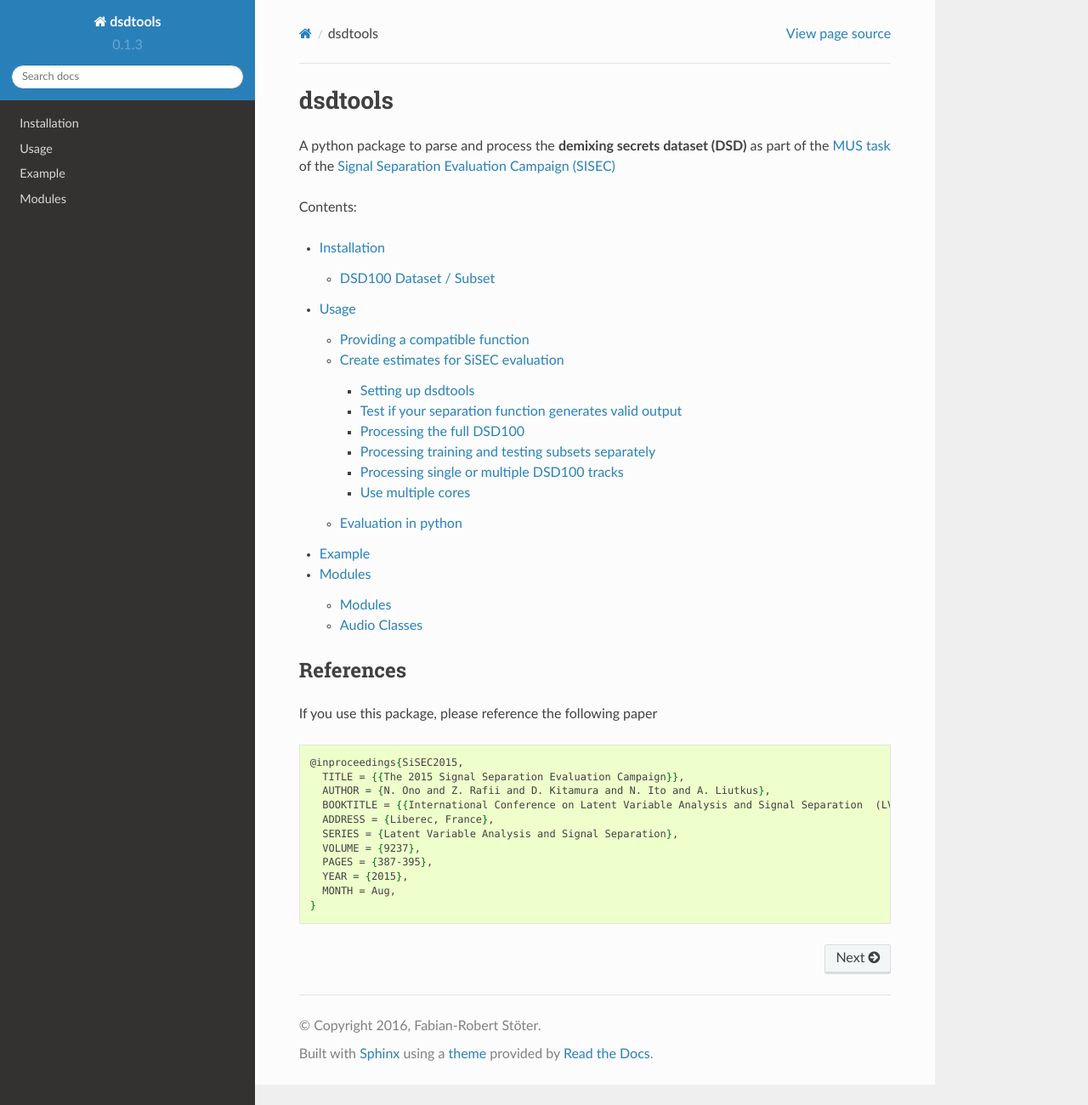
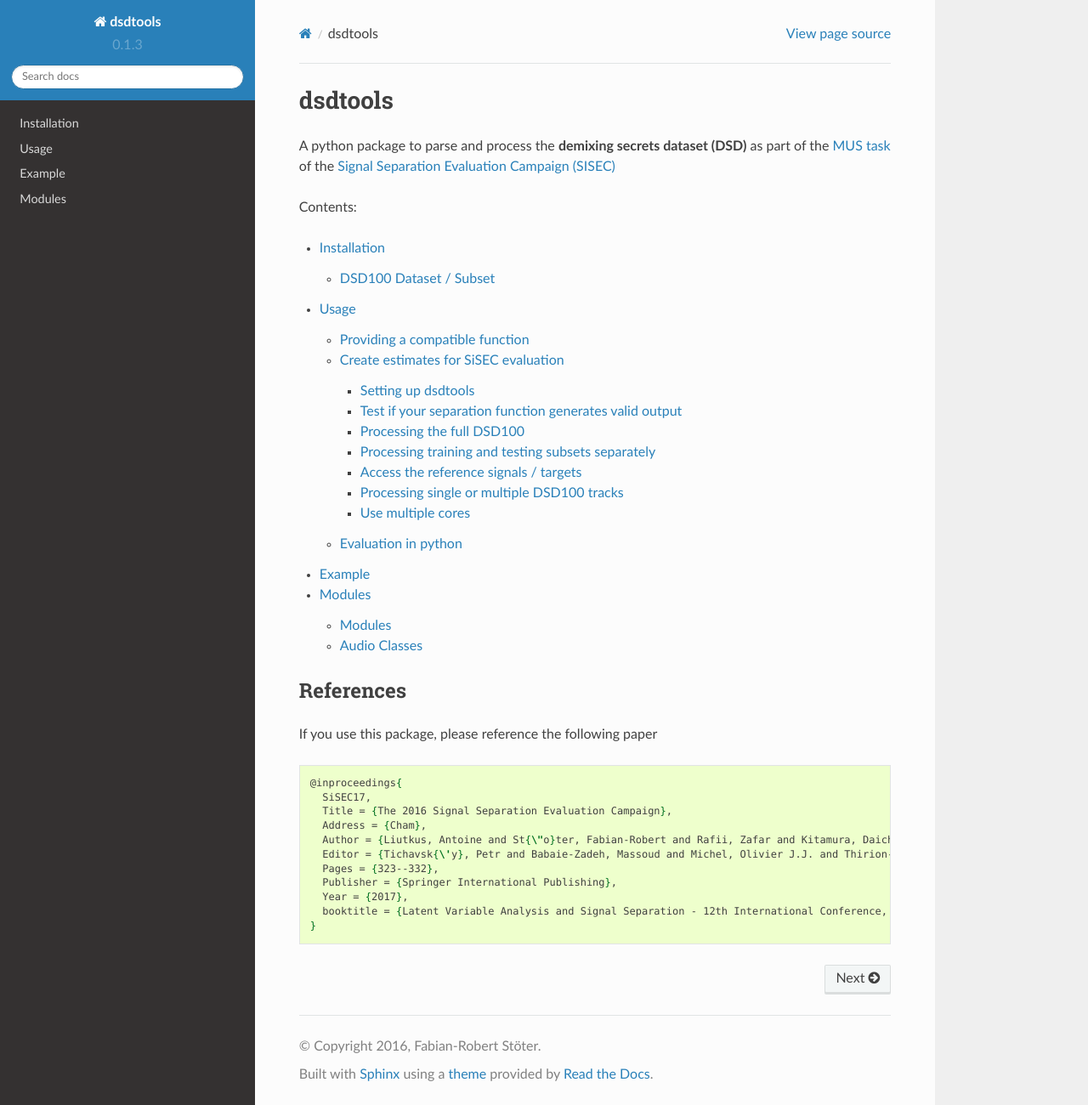
Before and after one commit to sigsep/sigsep-mus-db, a Sphinx documentation site: the page built from docs/index.rst, in a window 1280 px wide and 1300 px high. Shown: the whole window at 85% size. Built offline with Sphinx 7.4.7 and the Read the Docs theme 2.0.0, drawn with Linux system fonts in a browser that asks for light colours.

Commit message:
updating readme and docs to reflect sisec 2017 publication

```diff
--- a/docs/index.rst
+++ b/docs/index.rst
@@ -25,14 +25,14 @@ If you use this package, please reference the following paper
 
 .. code:: tex
 
-    @inproceedings{SiSEC2015,
-      TITLE = {{The 2015 Signal Separation Evaluation Campaign}},
-      AUTHOR = {N. Ono and Z. Rafii and D. Kitamura and N. Ito and A. Liutkus},
-      BOOKTITLE = {{International Conference on Latent Variable Analysis and Signal Separation  (LVA/ICA)}},
-      ADDRESS = {Liberec, France},
-      SERIES = {Latent Variable Analysis and Signal Separation},
-      VOLUME = {9237},
-      PAGES = {387-395},
-      YEAR = {2015},
-      MONTH = Aug,
-    }
+   @inproceedings{
+     SiSEC17,
+     Title = {The 2016 Signal Separation Evaluation Campaign},
+     Address = {Cham},
+     Author = {Liutkus, Antoine and St{\"o}ter, Fabian-Robert and Rafii, Zafar and Kitamura, Daichi and Rivet, Bertrand and Ito, Nobutaka and Ono, Nobutaka and Fontecave, Julie},
+     Editor = {Tichavsk{\'y}, Petr and Babaie-Zadeh, Massoud and Michel, Olivier J.J. and Thirion-Moreau, Nad{\`e}ge},
+     Pages = {323--332},
+     Publisher = {Springer International Publishing},
+     Year = {2017},
+     booktitle = {Latent Variable Analysis and Signal Separation - 12th International Conference, {LVA/ICA} 2015, Liberec, Czech Republic, August 25-28, 2015, Proceedings},
+   }
```
Also changed, not shown: README.md (+15 -12 lines), docs/usage.rst (+11 -0 lines).
